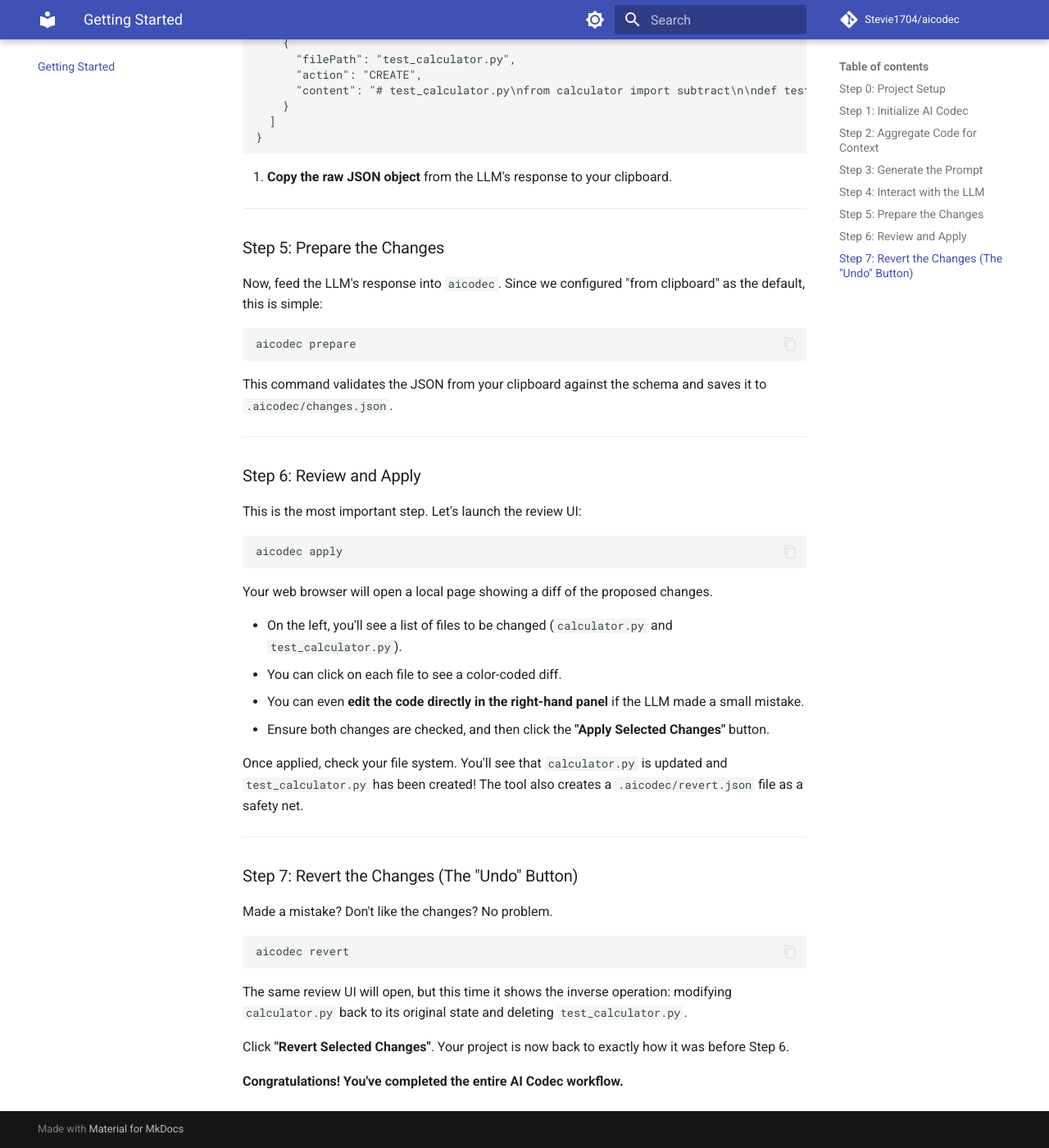
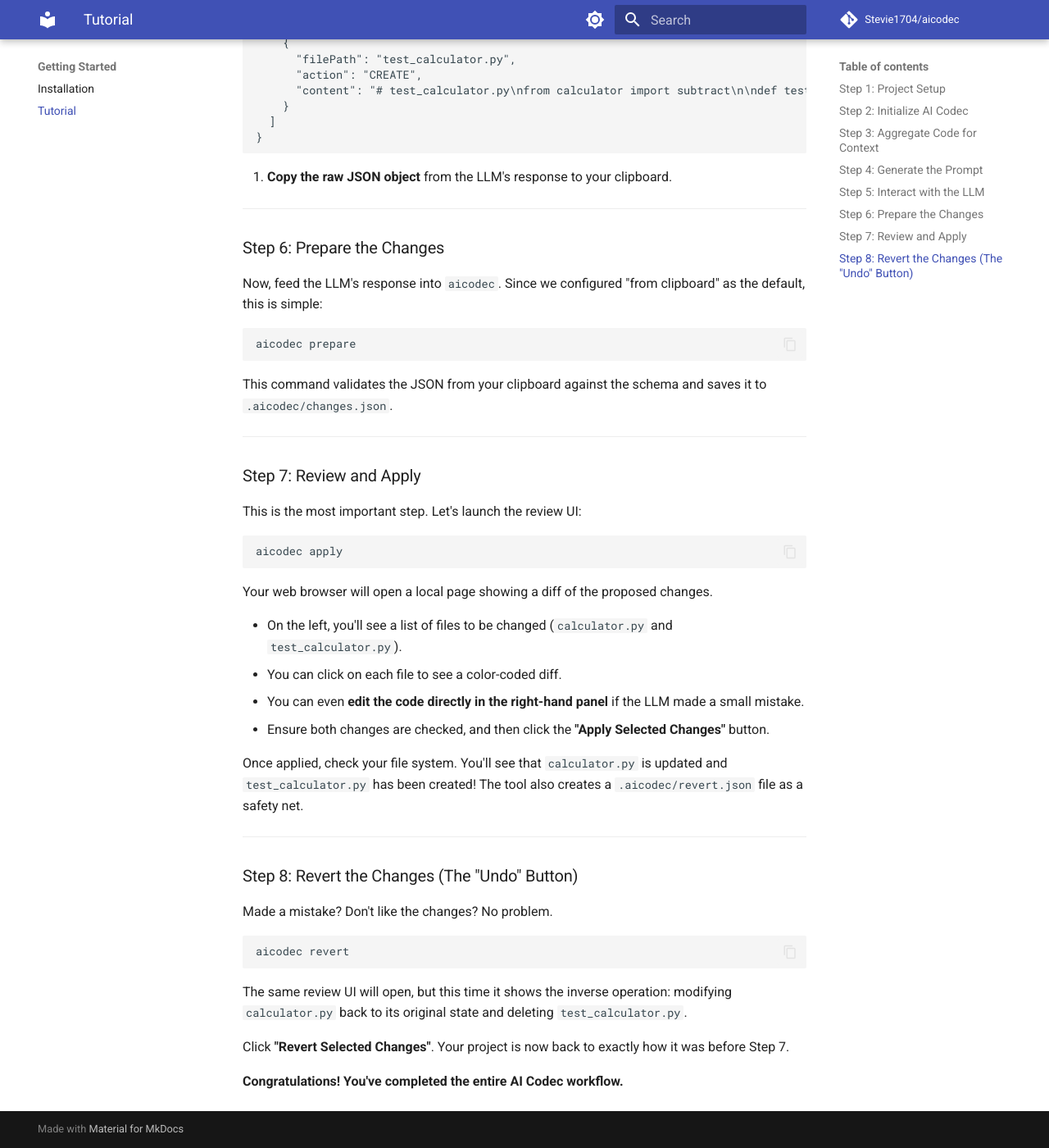
Before and after one commit to Stevie1704/aicodec, an MkDocs documentation site: the page built from docs/getting-started/tutorial.md, in a window 1280 px wide and 1400 px high, scrolled down 2158 px. Shown: the whole window at 82% size. Built offline with MkDocs 1.6.1 and Material for MkDocs 9.7.7, drawn with Linux system fonts in a browser that asks for light colours; comment, search, counter and statistics services are not loaded; some of the changed text lies outside the part shown.

Commit message:
split installation

```diff
--- a/docs/getting-started.md
+++ b/docs/getting-started/tutorial.md
@@ -1,4 +1,4 @@
-# Getting Started: A Step-by-Step Tutorial
+# Step-by-Step Tutorial
 
 This guide will walk you through a complete `aicodec` workflow, from initializing a project to applying and reverting an LLM-generated change.
 
@@ -6,7 +6,7 @@ This guide will walk you through a complete `aicodec` workflow, from initializin
 
 ---
 
-### Step 0: Project Setup
+### Step 1: Project Setup
 
 First, let's create a simple project to work with.
 
@@ -107,7 +107,7 @@ A valid response for our task would look like this:
 
 ---
 
-### Step 5: Prepare the Changes
+### Step 6: Prepare the Changes
 
 Now, feed the LLM's response into `aicodec`. Since we configured "from clipboard" as the default, this is simple:
 
@@ -119,7 +119,7 @@ This command validates the JSON from your clipboard against the schema and saves
 
 ---
 
-### Step 6: Review and Apply
+### Step 7: Review and Apply
 
 This is the most important step. Let's launch the review UI:
 
@@ -138,7 +138,7 @@ Once applied, check your file system. You'll see that `calculator.py` is updated
 
 ---
 
-### Step 7: Revert the Changes (The "Undo" Button)
+### Step 8: Revert the Changes (The "Undo" Button)
 
 Made a mistake? Don't like the changes? No problem.
 
@@ -148,6 +148,6 @@ aicodec revert
 
 The same review UI will open, but this time it shows the inverse operation: modifying `calculator.py` back to its original state and deleting `test_calculator.py`.
 
-Click **"Revert Selected Changes"**. Your project is now back to exactly how it was before Step 6.
+Click **"Revert Selected Changes"**. Your project is now back to exactly how it was before Step 7.
 
 **Congratulations! You've completed the entire AI Codec workflow.**
--- a/mkdocs.yml
+++ b/mkdocs.yml
@@ -19,7 +19,9 @@ repo_name: Stevie1704/aicodec
 
 nav:
   - 'Overview': 'index.md'
-  - 'Getting Started': 'getting-started.md'
+  - 'Getting Started':
+    - 'Installation': 'getting-started/installation.md'
+    - 'Tutorial': 'getting-started/tutorial.md'
   - 'Configuration': 'configuration.md'
   - 'Guides':
     - 'Best Practices': 'guides/best-practices.md'
```
Also changed, not shown: other parts of docs/getting-started/tutorial.md (+4 -4 lines), docs/getting-started/installation.md (added, +71 -0 lines), docs/index.md (+1 -1 lines).
